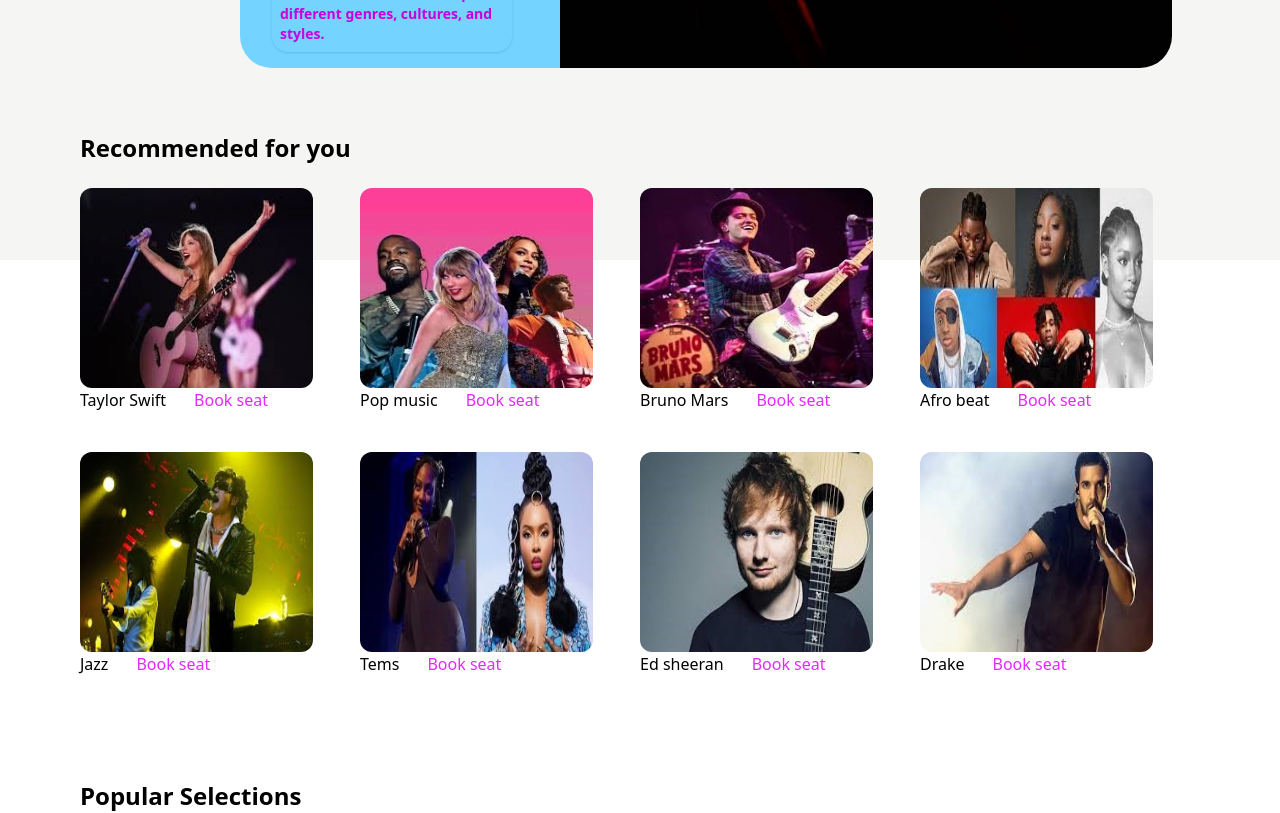
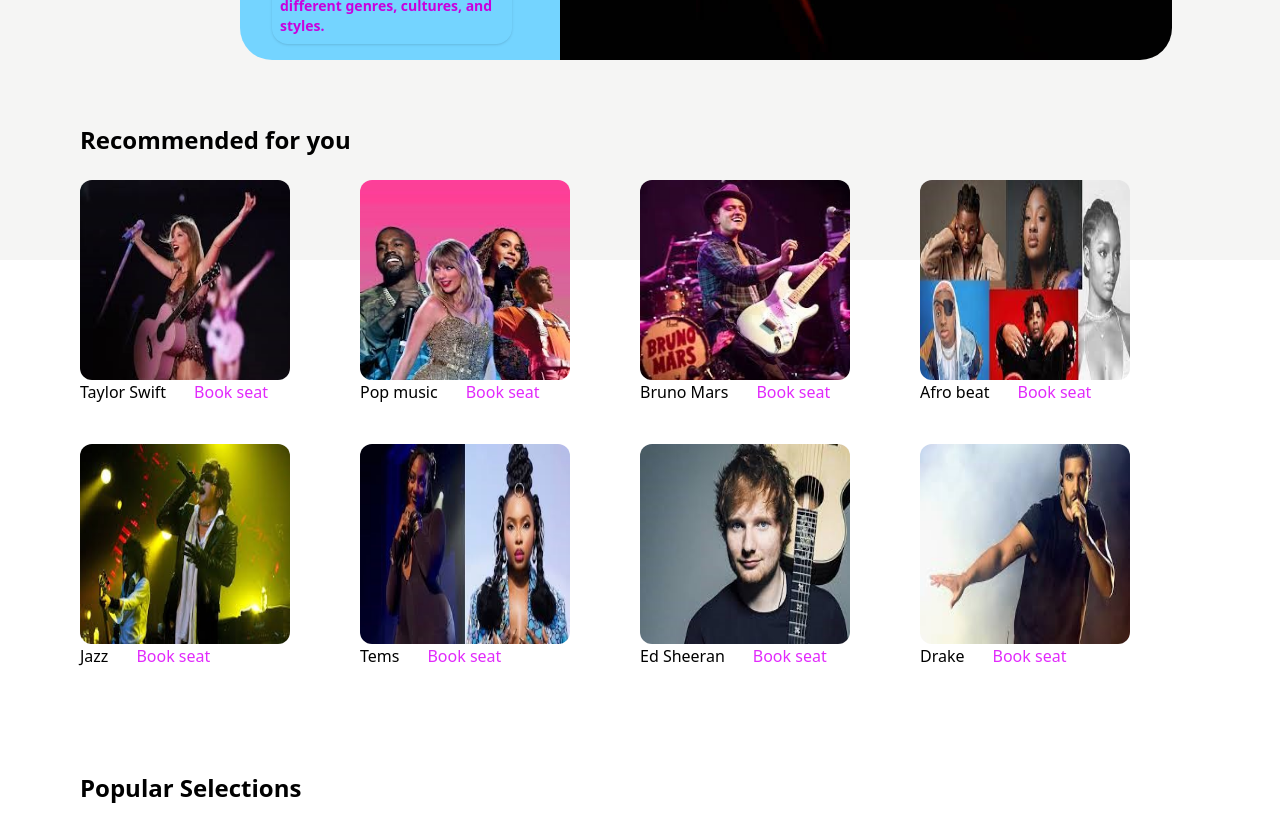
Before and after one commit to Khady2023/Synchrofest, a React (Vite) app: page / in a window 1280 px wide. Shown: the part 540-1353 px from the top of the page. Built offline with nearby package versions, Linux system fonts and the light colour scheme.

Commit message:
I  have updated some features

```diff
--- a/src/App.jsx
+++ b/src/App.jsx
@@ -11,7 +11,7 @@
 function App() {
   return (
     <>
-    <div className='w-screen h-screen bg-stone-100'>
+    <div className='w-screen h-full bg-stone-100'>
       <BrowserRouter>
       <Routes>
       <Route path='/' element={<Home />} />
--- a/src/pages/Bookseat.jsx
+++ b/src/pages/Bookseat.jsx
@@ -41,7 +41,7 @@
                   color: "white",
                   margin: "10px",
                   borderRadius: "50%",
-                  padding: "10px",
+                  padding: "12px",
                   cursor: isBooked ? "not-allowed" : "pointer",
                 }}
                 disabled={isBooked} // Disable the button if the seat is already booked
--- a/src/pages/Home.jsx
+++ b/src/pages/Home.jsx
@@ -24,11 +24,11 @@
           title: 'Concert',
           route: '/concert'
         },
-        {
-          id: '3',
-          title: 'Live update',
-          route: '/login' // Updated route to use the id
-        }
+        // {
+        //   id: '3',
+        //   title: 'Live update',
+        //   route: '/login' // Updated route to use the id
+        // }
       ];
 
   return (
@@ -58,11 +58,11 @@
         </div>
 
         { <div className='hidden lg:flex justify-right '>
-            <ul className='lg:flex flex-row space-x-20 lg:pl-130 md:hidden '>
+            <ul className='lg:flex flex-row space-x-30 lg:pl-130 md:hidden '>
                 <li className='hover:text-fuchsia-500 hover:border-b-2'><Link to="/ticket">Tickets</Link></li>
 
                 <li className='hover:text-fuchsia-500 hover:border-b-2'><Link to="/concert">Concert</Link></li>
-                <li className='hover:text-fuchsia-500 hover:border-b-2'><button><Link to="/login">Live update</Link></button></li>
+                {/* <li className='hover:text-fuchsia-500 hover:border-b-2'><button><Link to="/login">Live update</Link></button></li> */}
             </ul>
         </div> }
 
@@ -72,7 +72,7 @@
         </div>
         <div className='w-full flex flex-row rounded-2xl sm:rounded-4xl my-6 lg:pl-40 md:pl-10'>
             <div className='w-4/12 bg-sky-300  rounded-l-4xl'>
-                <img src={vibes} alt="" className='w-10 sm:w-20 lg:w-60 md:w-30 ml-4 lg:ml-12 md:ml-8 mt-2 md:mt-4' />
+                <img src={vibes} alt="" className='w-12 sm:w-20 lg:w-60 md:w-30 ml-4 lg:ml-12 md:ml-8 mt-2 md:mt-4' />
 
                     <p className='flex w-full sm:w-7/12 md:w-9/12 border-fuchsia-500 text-fuchsia-600 lg:text-md md:text-sm text-[7px] md:shadow-sm rounded-2xl py-2 sm:py-2 lg:mx-8 md:mx-2 px-2 sm:px-6 md:px-2  md:font-bold '>Listen to Diverse Music Explore different genres, cultures, and styles.</p>
 
--- a/src/pages/Login.jsx
+++ b/src/pages/Login.jsx
@@ -9,8 +9,9 @@
       <input type="text" placeholder='Password' className='border-b-1 border-sky-500 w-full' />
       </div>
       <input type="submit" className='bg-fuchsia-500 ml-18 md:ml-35 my-4 p-2 rounded-lg text-white hover:bg-sky-500' />
+      <p className='mx-4 md:mx-8 lg:mx-12 text-[12px] '>Don&apos;t have an account? <span className='text-fuchsia-500 hover:text-sky-500'><button><a href='/signup'>Sign up</a></button></span></p>
     </div>
-      <p className='mx-4 text-[12px] '>Don&apos;t have an account? <span className='text-fuchsia-500 hover:text-sky-500'><button><a href='/signup'>Sign up</a></button></span></p>
+
     </div>
   )
 }
--- a/src/pages/Recommend.jsx
+++ b/src/pages/Recommend.jsx
@@ -1,33 +1,69 @@
-/* eslint-disable react/prop-types */
-const Recommend = ({title}) => {
+import React, { useState } from 'react';
 
-    const pica = "/pic1.jpeg";
-    const picb = "/pic2.jpeg";
-    const picc = "/pic3.jpeg";
-    const picd = "/pic4.jpeg";
-    const pice = "/pic5.jpeg";
-    const picf = "/pic6.jpeg";
-    const picg = "/pic7.jpeg";
-    const pich = "/pic8.jpeg";
+const Recommend = ({ title }) => {
 
+  // Image and artist data
+  const artists = [
+    { name: 'Taylor Swift', genre: 'Pop', venue: 'Madison Square Garden', date: '2025-04-25', time: '7:00 PM', price: '$150', img: '/pic1.jpeg' },
+    { name: 'Pop music', genre: 'Pop', venue: 'The Forum', date: '2025-05-10', time: '8:00 PM', price: '$120', img: '/pic2.jpeg' },
+    { name: 'Bruno Mars', genre: 'Pop', venue: 'Hollywood Bowl', date: '2025-06-05', time: '9:00 PM', price: '$180', img: '/pic3.jpeg' },
+    { name: 'Afro beat', genre: 'Afrobeat', venue: 'O2 Arena', date: '2025-07-12', time: '6:30 PM', price: '$110', img: '/pic4.jpeg' },
+    { name: 'Jazz', genre: 'Jazz', venue: 'Blue Note', date: '2025-08-20', time: '7:30 PM', price: '$90', img: '/pic5.jpeg' },
+    { name: 'Tems', genre: 'Afrobeat', venue: 'Wembley Stadium', date: '2025-09-15', time: '8:00 PM', price: '$200', img: '/pic6.jpeg' },
+    { name: 'Ed Sheeran', genre: 'Pop', venue: 'Madison Square Garden', date: '2025-10-10', time: '7:30 PM', price: '$160', img: '/pic7.jpeg' },
+    { name: 'Drake', genre: 'Hip-Hop', venue: 'Barclays Center', date: '2025-11-05', time: '9:00 PM', price: '$190', img: '/pic8.jpeg' }
+  ];
 
+  const [showModal, setShowModal] = useState(false);
+  const [selectedArtist, setSelectedArtist] = useState(null);
+
+  const handleClick = (artist) => {
+    setSelectedArtist(artist);
+    setShowModal(true);
+  };
+
+  const closeModal = () => {
+    setShowModal(false);
+  };
 
   return (
+    <div className='my-10 mt-16'>
+      <h1 className='font-bold text-sm md:text-xl lg:text-2xl font-verdana'>{title}</h1>
+      <div className='grid sm:grid-cols-1 gap- md:grid-cols-2 lg:grid-cols-4 space-y-6 md:space-y-10 my-6'>
+        {artists.map((artist, index) => (
+          <div key={index} onClick={() => handleClick(artist)}>
+            <img
+              className='rounded-xl w-10/12 h-60 lg:h-50 md:w-9/12 object-fill hover:scale-105 cursor-pointer'
+              src={artist.img}
+              alt={artist.name}
+            />
+            <div className='flex space-x-5'>
+              <p>{artist.name}</p>
+              <p className='text-fuchsia-500 rounded-lg px-2 hover:text-sky-500'>
+                <a href='/bookseat'>Book seat</a>
+              </p>
+            </div>
+          </div>
+        ))}
+      </div>
 
-    <div className='my-10 mt-16'>
-        <h1 className='font-bold text-sm md:text-xl lg:text-2xl font-verdana'>{title}</h1>
-        <div className='grid sm:grid-cols-1 gap- md:grid-cols-2 lg:grid-cols-4 space-y-6 md:space-y-10 my-6'>
-      <div><img className='rounded-xl w-10/12 h-50 lg:h-50 md:w-10/12 ' src={pica} alt="" /><div className='flex space-x-5'><p>Taylor Swift</p><p className='text-fuchsia-500 rounded-lg px-2 hover:text-sky-500'><a href='/bookseat'>Book seat</a></p></div></div>
-      <div><img className='rounded-xl w-10/12 h-50 lg:h-50 md:w-10/12' src={picb} alt="" /><div className='flex space-x-5'><p>Pop music</p><p className='text-fuchsia-500 rounded-lg px-2 hover:text-sky-500'><a href='/bookseat'>Book seat</a></p></div></div>
-      <div><img className='rounded-xl w-10/12 h-50 lg:h-50 md:w-10/12' src={picc} alt="" /><div className='flex space-x-5'><p>Bruno Mars</p><p className='text-fuchsia-500 rounded-lg px-2 hover:text-sky-500'><a href='/bookseat'>Book seat</a></p></div></div>
-      <div><img className='rounded-xl w-10/12 h-50 lg:h-50 md:w-10/12' src={picd} alt="" /><div className='flex space-x-5'><p>Afro beat</p><p className='text-fuchsia-500 rounded-lg px-2 hover:text-sky-500'><a href='/bookseat'>Book seat</a></p></div></div>
-      <div><img className='rounded-xl w-10/12 h-50 lg:h-50 md:w-10/12' src={pice} alt="" /><div className='flex space-x-5'><p>Jazz</p><p className='text-fuchsia-500 rounded-lg px-2 hover:text-sky-500'><a href='/bookseat'>Book seat</a></p></div></div>
-      <div><img className='rounded-xl w-10/12 h-50 lg:h-50 md:w-10/12' src={picf} alt="" /><div className='flex space-x-5'><p>Tems</p><p className='text-fuchsia-500 rounded-lg px-2 hover:text-sky-500'><a href='/bookseat'>Book seat</a></p></div></div>
-      <div><img className='rounded-xl w-10/12 h-50 lg:h-50 md:w-10/12' src={picg} alt="" /><div className='flex space-x-5'><p>Ed sheeran</p><p className='text-fuchsia-500 rounded-lg px-2 hover:text-sky-500'><a href='/bookseat'>Book seat</a></p></div></div>
-      <div><img className='rounded-xl w-10/12 h-50 lg:h-50 md:w-10/12' src={pich} alt="" /><div className='flex space-x-5'><p>Drake</p><p className='text-fuchsia-500 rounded-lg px-2 hover:text-sky-500'><a href='/bookseat'>Book seat</a></p></div></div>
+      {showModal && selectedArtist && (
+        <div className="fixed inset-0 bg-opacity-50 flex justify-center items-center z-50">
+          <div className="bg-sky-100 p-6 rounded-lg w-7/12 md:w-5/12 lg:w-3/12 shadow-md ">
+            <h2 className="text-xl font-bold mb-4">{selectedArtist.name}</h2>
+            <p><strong>Genre:</strong> &nbsp;&nbsp;&nbsp;&nbsp; {selectedArtist.genre}</p>
+            <p><strong>Venue:</strong> &nbsp;&nbsp;&nbsp;&nbsp; {selectedArtist.venue}</p>
+            <p><strong>Date:</strong> &nbsp;&nbsp;&nbsp;&nbsp; {selectedArtist.date}</p>
+            <p><strong>Time:</strong> &nbsp;&nbsp;&nbsp;&nbsp; {selectedArtist.time}</p>
+            <p><strong>Price:</strong> &nbsp;&nbsp;&nbsp;&nbsp; {selectedArtist.price}</p>
+            <div className="mt-4 flex justify-end">
+              <button className="px-4 py-2 bg-red-500 text-white rounded-lg" onClick={closeModal}>Close</button>
+            </div>
+          </div>
+        </div>
+      )}
     </div>
-    </div>
-  )
-}
+  );
+};
 
-export default Recommend
+export default Recommend;
```
